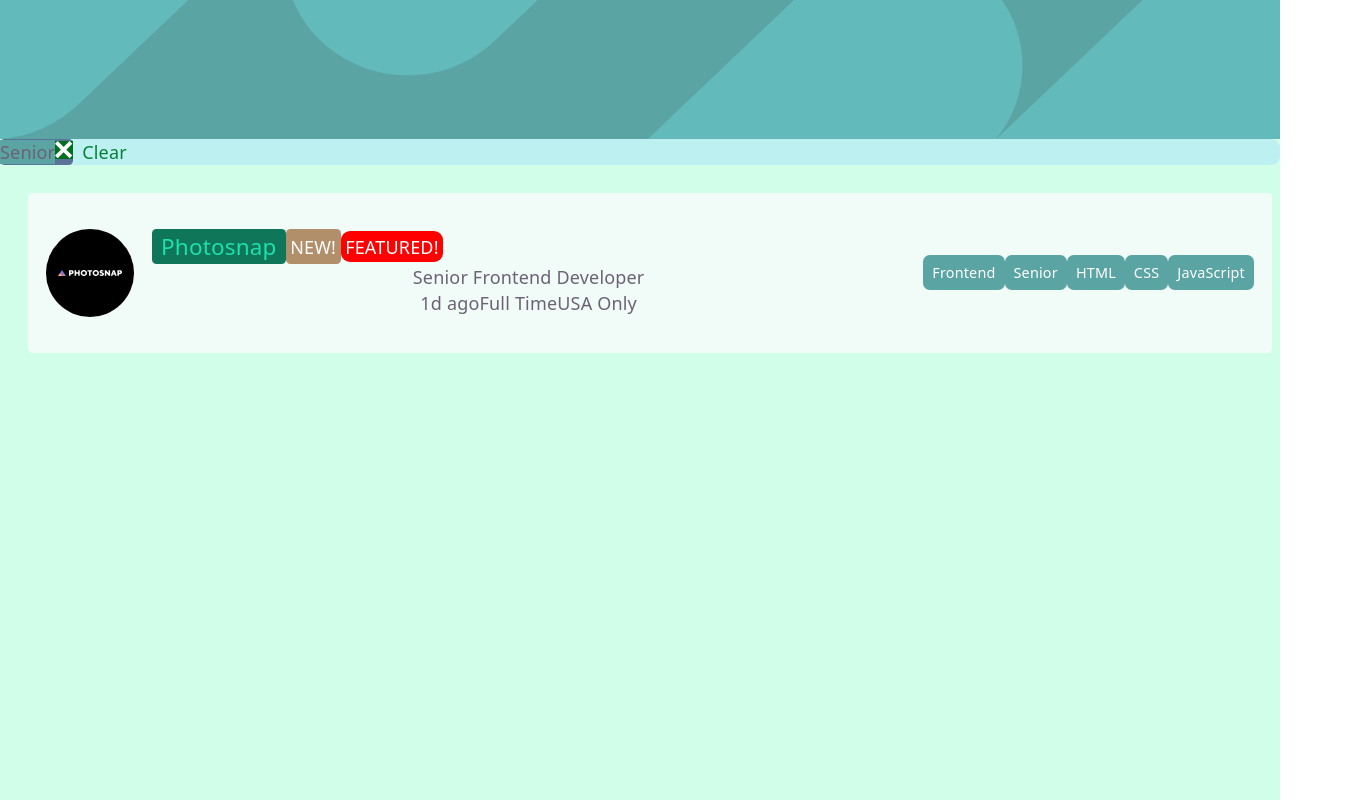
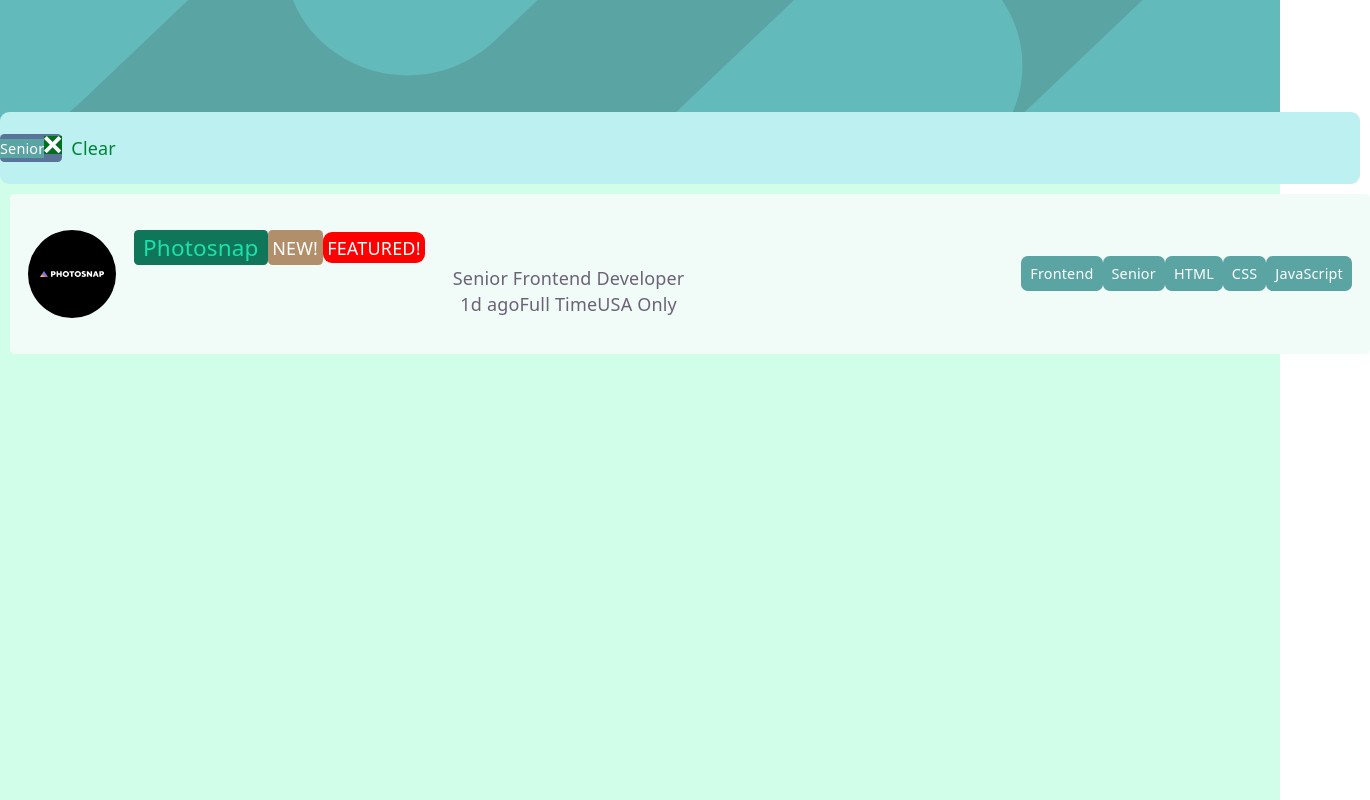
Before and after one commit to raslarly/enes-jobbing-listing, a React (Vite) app: page / in a window 1280 px wide. Both pictures are taken after a click on the button "Senior". Shown: the whole page, 1370 px wide, since content can reach past the window. Built offline with nearby package versions, Linux system fonts and the light colour scheme.

Commit message:
I'm so close to finishing this that I'm about to be done

```diff
--- a/src/App.tsx
+++ b/src/App.tsx
@@ -3,6 +3,7 @@
 import IconRemove from "/public/images/icon-remove.svg";
 import "./App.css";
 import data from "./fe-mentors/data.json";
+import Topbar1 from "./companents/topbar1";
 // import { XMarkIcon } from "@heroicons/react/24/solid";
 // now I only need to wear the assets
 
@@ -92,16 +93,19 @@
         alt="Jobs"
         className="w-full h-full bg-[#5ba4a4] flex items-center justify-center m-0"
       />
-
-      <div className="app">
+      <div className="mx-auto app">
         {filters.length > 0 && (
-          <div className="bg-[#bdf0f0] p-[0.5] rounded-[0.5rem] flex flex-row flex-wrap gap-[0.5rem] items-center filter-bar">
+          <div className=" -mt-[1.5rem] min-h-[4rem]  max-w-[1360px] bg-[#bdf0f0] p-[0.5] rounded-[0.5rem] flex flex-row flex-wrap gap-[0.5rem] items-center filter-bar">
             {filters.map((f) => (
               <div
                 className="bg-[#5a7399] p-[0.25rem 0.5rem] rounded-[0.25rem] filter"
                 key={f}
               >
-                <span className="bg-[#5ba4a4] border-none cursor-pointer p-[0.4rem 0.75rem] radius-[0.375rem]">
+                <span
+                  className="bg-[#5ba4a4] border-none cursor-pointer p-[0.4rem 0.75rem] radius-[0.375rem] text-white
+                text-[0.8rem] font-family-inherit transition
+                duration[0.2s] p-[0.25rem 0.5rem] hover:bg-[#488484]"
+                >
                   {f}
                 </span>
                 <button onClick={() => removeFilter(f)}>
@@ -117,7 +121,7 @@
             </button>
           </div>
         )}
-        <div className="max-w-[1440px] m-[0 auto] p-[1rem] flex flex-col bg-[152.6, 95.8%, 90.6%] job-list">
+        <div className="max-w-[1360px] flex flex-col bg-[152.6, 95.8%, 90.6%] job-list w-full">
           {filteredJobs.map((job) => (
             <JobCard key={job.id} job={job} onTagClick={addFilter} />
           ))}
--- a/src/companents/topbar1.tsx
+++ b/src/companents/topbar1.tsx
@@ -1,9 +1,5 @@
+const Topbar1 = () => {
+  return <div>test</div>;
+};
 
-function TopFilters(...filters: string[])=> {
-
-
-
-  return(
-
-    )
-}
+export default Topbar1;
```
